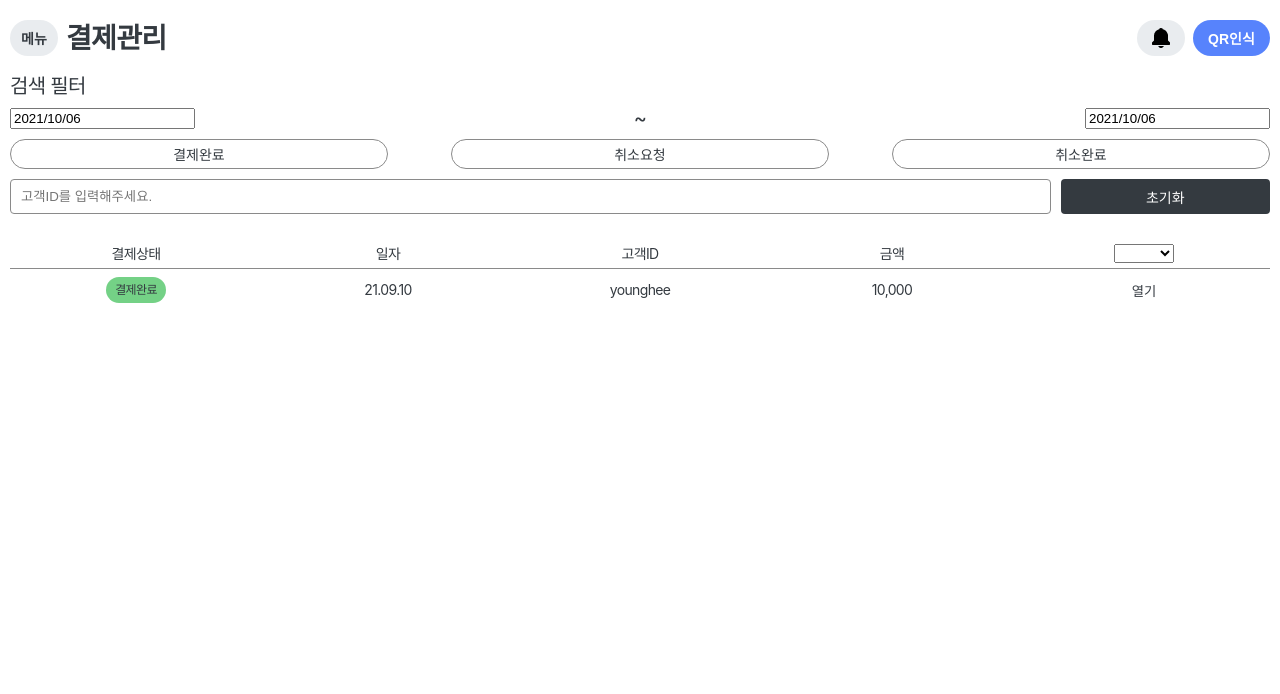
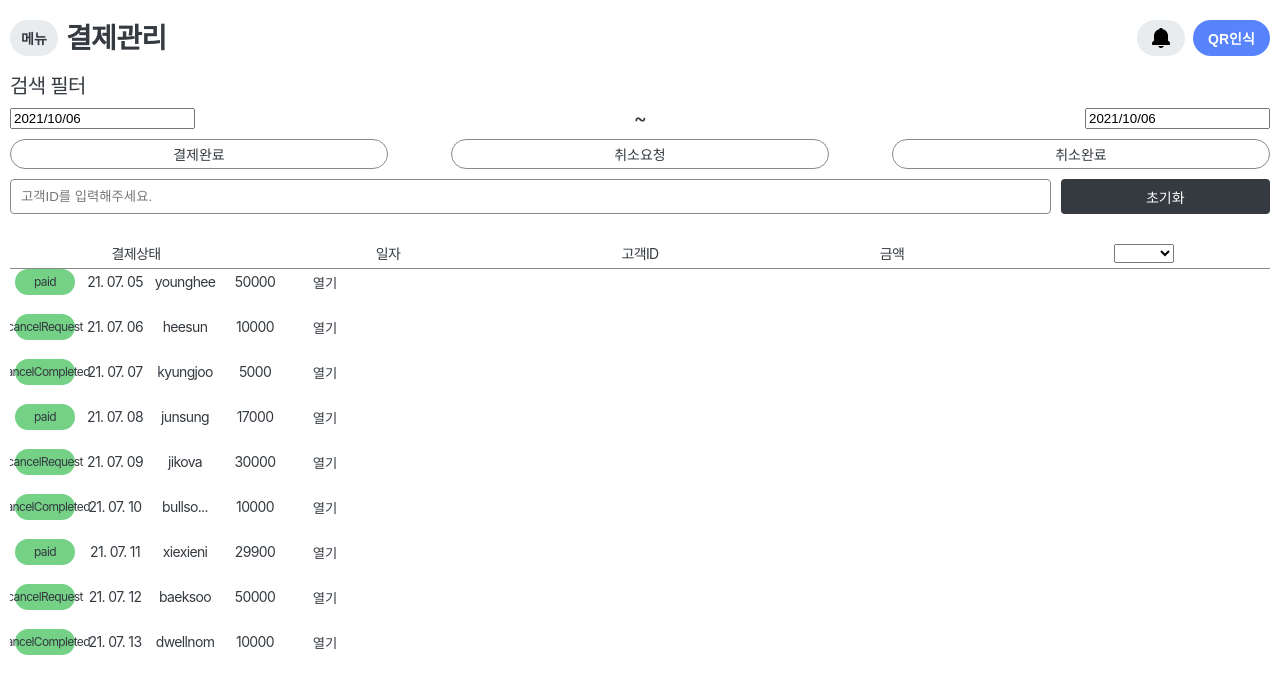
Before and after one commit to Yunjeong-Choi/oilnow-sajangnim-payment, a React (Create React App) app: page / in a window 1280 px wide. Shown: the top 694 px of the page. Built offline with nearby package versions, Linux system fonts and the light colour scheme.

Commit message:
add react-virtualized

```diff
--- a/package.json
+++ b/package.json
@@ -11,11 +11,13 @@
     "@types/react": "^17.0.0",
     "@types/react-datepicker": "^4.1.7",
     "@types/react-dom": "^17.0.0",
+    "@types/react-virtualized": "^9.21.13",
     "@types/styled-components": "^5.1.14",
     "react": "^17.0.2",
     "react-datepicker": "^4.2.1",
     "react-dom": "^17.0.2",
     "react-scripts": "4.0.3",
+    "react-virtualized": "^9.22.3",
     "styled-components": "^5.3.1",
     "typescript": "^4.1.2",
     "web-vitals": "^1.0.1"
--- a/src/components/payment/resultList/ListContainer.tsx
+++ b/src/components/payment/resultList/ListContainer.tsx
@@ -1,60 +1,55 @@
 import styled from "styled-components";
+import { List } from "react-virtualized";
+import * as payDatabase from "../../../database/payDatabase.json";
+import ListItem from "./ListItem";
+import { FunctionComponent } from "react";
 
 //TODO: infinite scroll 직접 구현해보기
+//infinite scroll 원리를 알고나서 연결해봐야겠다.
+
+//Creating an infinite-loading list 이거랑 지난 예제와의 차이점은?
+//https://www.npmjs.com/package/react-virtualized
+
+interface RowRendererProps {
+  key: string;
+  style?: any;
+  index: number;
+}
+
+const rowRenderer: FunctionComponent<RowRendererProps> = ({
+  key, // Unique key within array of rows
+  index, // Index of row within collection
+  style, // Style object to be applied to row (to position it)
+}) => {
+  return (
+    <div key={key} style={style}>
+      <ListItem index={index} />
+    </div>
+  );
+};
+
 const ListContainer = () => {
+  const dataList = payDatabase.dataList;
+
   return (
-    <ContainerBox>
-      <ListItem>
-        <PayStatus>결제완료</PayStatus>
-        <PayText>21.09.10</PayText>
-        <PayText>younghee</PayText>
-        <PayText>10,000</PayText>
-        <ItemDetail>열기</ItemDetail>
-      </ListItem>
-    </ContainerBox>
+    <List
+      width={350}
+      height={400}
+      rowCount={dataList.length}
+      rowHeight={({ index }) => {
+        // return index === fetch.openedIndex ? 95 : 45;
+        // return index === 0 ? 95 : 45;
+        return 45;
+      }}
+      rowRenderer={rowRenderer}
+    />
   );
 };
 
 export default ListContainer;
 
 //styled-components
-const ContainerBox = styled.div`
-  font-size: 14px;
-  padding-top: 8px;
-`;
-
-const ListItem = styled.div`
-  display: flex;
-  justify-content: space-around;
-  align-items: center;
-`;
-
-const PayText = styled.div`
-  width: 60px;
-
-  display: flex;
-  justify-content: center;
-  align-items: center;
-`;
-
-const PayStatus = styled(PayText)`
-  box-sizing: border-box;
-  border-radius: 18px;
-  border: none;
-  background: var(--lightGreen);
-
-  font-size: 12px;
-
-  padding: 7px 5px;
-`;
-
-const ItemDetail = styled.button`
-  width: 60px;
-  border: none;
-
-  display: flex;
-  justify-content: center;
-  align-items: center;
-`;
-
-//TODO: body랑 container의 상하관계가 뭐였지?
+// const ContainerBox = styled.div`
+//   font-size: 14px;
+//   padding-top: 8px;
+// `;
--- /dev/null
+++ b/src/components/payment/resultList/ListItem.tsx
@@ -0,0 +1,71 @@
+import { FunctionComponent } from "react";
+import styled from "styled-components";
+import * as payDatabase from "../../../database/payDatabase.json";
+
+const dataList = payDatabase.dataList;
+
+interface ListItemProps {
+  index: number;
+}
+
+const ListItem: FunctionComponent<ListItemProps> = (props) => {
+  const { index } = props;
+  const curData = dataList[index];
+
+  //TODO: 영문 한국어로 대치하는 방법
+  //TODO: 첫글자 대문자로 변형 방지
+  return (
+    <ItemBox>
+      <PayStatus>{curData.payStatus}</PayStatus>
+      <PayText>{curData.payDate}</PayText>
+      <PayText>
+        {curData.userID.length < 9
+          ? curData.userID
+          : curData.userID.slice(0, 6) + "..."}
+      </PayText>
+      <PayText>{curData.payPrice}</PayText>
+      <ItemDetail>열기</ItemDetail>
+    </ItemBox>
+  );
+};
+
+export default ListItem;
+
+//styled-components
+const ItemBox = styled.div`
+  font-size: 14px;
+
+  display: flex;
+  justify-content: space-around;
+  align-items: center;
+`;
+
+const PayText = styled.div`
+  width: 60px;
+
+  display: flex;
+  justify-content: center;
+  align-items: center;
+`;
+
+const PayStatus = styled(PayText)`
+  box-sizing: border-box;
+  border-radius: 18px;
+  border: none;
+  background: var(--lightGreen);
+
+  font-size: 12px;
+
+  padding: 7px 5px;
+`;
+
+const ItemDetail = styled.button`
+  width: 60px;
+  border: none;
+
+  display: flex;
+  justify-content: center;
+  align-items: center;
+`;
+
+//TODO: body랑 container의 상하관계가 뭐였지?
--- a/src/database/payData.json
+++ b/src/database/payDatabase.json
@@ -1,7 +1,7 @@
 {"dataList": [
   {
     "payStatus": "paid",
-    "payDate": "2021. 07. 05",
+    "payDate": "21. 07. 05",
     "userID": "younghee",
     "payDetail": "주유 5만원권",
     "payType": "gifticon",
@@ -9,7 +9,7 @@
   },
   {
     "payStatus": "cancelRequest",
-    "payDate": "2021. 07. 06",
+    "payDate": "21. 07. 06",
     "userID": "heesun",
     "payDetail": "손세차 1회",
     "payType": "gifticon",
@@ -17,7 +17,7 @@
   },
   {
     "payStatus": "cancelCompleted",
-    "payDate": "2021. 07. 07",
+    "payDate": "21. 07. 07",
     "userID": "kyungjoo",
     "payDetail": "자동세차 1회",
     "payType": "gifticon",
@@ -25,7 +25,7 @@
   },
   {
     "payStatus": "paid",
-    "payDate": "2021. 07. 08",
+    "payDate": "21. 07. 08",
     "userID": "junsung",
     "payDetail": "뉴 불스원샷 경유 1개",
     "payType": "gifticon",
@@ -33,7 +33,7 @@
   },
   {
     "payStatus": "cancelRequest",
-    "payDate": "2021. 07. 09",
+    "payDate": "21. 07. 09",
     "userID": "jikova",
     "payDetail": "주유 3만원권",
     "payType": "gifticon",
@@ -41,7 +41,7 @@
   },
   {
     "payStatus": "cancelCompleted",
-    "payDate": "2021. 07. 10",
+    "payDate": "21. 07. 10",
     "userID": "bullsoneshot",
     "payDetail": "실내세차 1회",
     "payType": "gifticon",
@@ -49,7 +49,7 @@
   },
   {
     "payStatus": "paid",
-    "payDate": "2021. 07. 11",
+    "payDate": "21. 07. 11",
     "userID": "xiexieni",
     "payDetail": "불스원샷 70000 스탠다드 1개",
     "payType": "gifticon",
@@ -57,7 +57,7 @@
   },
   {
     "payStatus": "cancelRequest",
-    "payDate": "2021. 07. 12",
+    "payDate": "21. 07. 12",
     "userID": "baeksoo",
     "payDetail": "주유 5만원권",
     "payType": "gifticon",
@@ -65,7 +65,7 @@
   },
   {
     "payStatus": "cancelCompleted",
-    "payDate": "2021. 07. 13",
+    "payDate": "21. 07. 13",
     "userID": "dwellnom",
     "payDetail": "손세차 1회",
     "payType": "gifticon",
@@ -73,7 +73,7 @@
   },
   {
     "payStatus": "paid",
-    "payDate": "2021. 07. 14",
+    "payDate": "21. 07. 14",
     "userID": "ahndwellnom",
     "payDetail": "자동세차 1회",
     "payType": "gifticon",
@@ -81,7 +81,7 @@
   },
   {
     "payStatus": "cancelRequest",
-    "payDate": "2021. 07. 15",
+    "payDate": "21. 07. 15",
     "userID": "Castella",
     "payDetail": "뉴 불스원샷 경유 1개",
     "payType": "gifticon",
@@ -89,7 +89,7 @@
   },
   {
     "payStatus": "cancelCompleted",
-    "payDate": "2021. 07. 16",
+    "payDate": "21. 07. 16",
     "userID": "Donutchoigo",
     "payDetail": "주유 3만원권",
     "payType": "gifticon",
@@ -97,7 +97,7 @@
   },
   {
     "payStatus": "paid",
-    "payDate": "2021. 07. 17",
+    "payDate": "21. 07. 17",
     "userID": "Saechahagogasaeyo",
     "payDetail": "실내세차 1회",
     "payType": "gifticon",
@@ -105,7 +105,7 @@
   },
   {
     "payStatus": "cancelRequest",
-    "payDate": "2021. 07. 18",
+    "payDate": "21. 07. 18",
     "userID": "Gireumneokogasaeyo",
     "payDetail": "불스원샷 70000 스탠다드 1개",
     "payType": "gifticon",
@@ -113,7 +113,7 @@
   },
   {
     "payStatus": "cancelCompleted",
-    "payDate": "2021. 07. 19",
+    "payDate": "21. 07. 19",
     "userID": "younghee",
     "payDetail": "주유 5만원권",
     "payType": "gifticon",
@@ -121,7 +121,7 @@
   },
   {
     "payStatus": "paid",
-    "payDate": "2021. 07. 20",
+    "payDate": "21. 07. 20",
     "userID": "heesun",
     "payDetail": "손세차 1회",
     "payType": "gifticon",
@@ -129,7 +129,7 @@
   },
   {
     "payStatus": "cancelRequest",
-    "payDate": "2021. 07. 21",
+    "payDate": "21. 07. 21",
     "userID": "kyungjoo",
     "payDetail": "자동세차 1회",
     "payType": "gifticon",
@@ -137,7 +137,7 @@
   },
   {
     "payStatus": "cancelCompleted",
-    "payDate": "2021. 07. 22",
+    "payDate": "21. 07. 22",
     "userID": "junsung",
     "payDetail": "뉴 불스원샷 경유 1개",
     "payType": "gifticon",
@@ -145,7 +145,7 @@
   },
   {
     "payStatus": "paid",
-    "payDate": "2021. 07. 23",
+    "payDate": "21. 07. 23",
     "userID": "jikova",
     "payDetail": "주유 3만원권",
     "payType": "gifticon",
@@ -153,7 +153,7 @@
   },
   {
     "payStatus": "cancelRequest",
-    "payDate": "2021. 07. 24",
+    "payDate": "21. 07. 24",
     "userID": "bullsoneshot",
     "payDetail": "실내세차 1회",
     "payType": "gifticon",
@@ -161,7 +161,7 @@
   },
   {
     "payStatus": "cancelCompleted",
-    "payDate": "2021. 07. 25",
+    "payDate": "21. 07. 25",
     "userID": "xiexieni",
     "payDetail": "불스원샷 70000 스탠다드 1개",
     "payType": "gifticon",
@@ -169,7 +169,7 @@
   },
   {
     "payStatus": "paid",
-    "payDate": "2021. 07. 26",
+    "payDate": "21. 07. 26",
     "userID": "baeksoo",
     "payDetail": "주유 5만원권",
     "payType": "gifticon",
@@ -177,7 +177,7 @@
   },
   {
     "payStatus": "cancelRequest",
-    "payDate": "2021. 07. 27",
+    "payDate": "21. 07. 27",
     "userID": "dwellnom",
     "payDetail": "손세차 1회",
     "payType": "gifticon",
@@ -185,7 +185,7 @@
   },
   {
     "payStatus": "cancelCompleted",
-    "payDate": "2021. 07. 28",
+    "payDate": "21. 07. 28",
     "userID": "ahndwellnom",
     "payDetail": "자동세차 1회",
     "payType": "gifticon",
@@ -193,7 +193,7 @@
   },
   {
     "payStatus": "paid",
-    "payDate": "2021. 07. 29",
+    "payDate": "21. 07. 29",
     "userID": "Castella",
     "payDetail": "뉴 불스원샷 경유 1개",
     "payType": "gifticon",
@@ -201,7 +201,7 @@
   },
   {
     "payStatus": "cancelRequest",
-    "payDate": "2021. 07. 30",
+    "payDate": "21. 07. 30",
     "userID": "Donutchoigo",
     "payDetail": "주유 3만원권",
     "payType": "gifticon",
@@ -209,7 +209,7 @@
   },
   {
     "payStatus": "cancelCompleted",
-    "payDate": "2021. 07. 31",
+    "payDate": "21. 07. 31",
     "userID": "Saechahagogasaeyo",
     "payDetail": "실내세차 1회",
     "payType": "gifticon",
@@ -217,7 +217,7 @@
   },
   {
     "payStatus": "paid",
-    "payDate": "2021. 08. 01",
+    "payDate": "21. 08. 01",
     "userID": "Gireumneokogasaeyo",
     "payDetail": "불스원샷 70000 스탠다드 1개",
     "payType": "gifticon",
@@ -225,7 +225,7 @@
   },
   {
     "payStatus": "cancelRequest",
-    "payDate": "2021. 08. 02",
+    "payDate": "21. 08. 02",
     "userID": "younghee",
     "payDetail": "주유 5만원권",
     "payType": "gifticon",
@@ -233,7 +233,7 @@
   },
   {
     "payStatus": "cancelCompleted",
-    "payDate": "2021. 08. 03",
+    "payDate": "21. 08. 03",
     "userID": "heesun",
     "payDetail": "손세차 1회",
     "payType": "gifticon",
```
Also changed, not shown: 1 other file (tests, documents, lock files or other folders).
